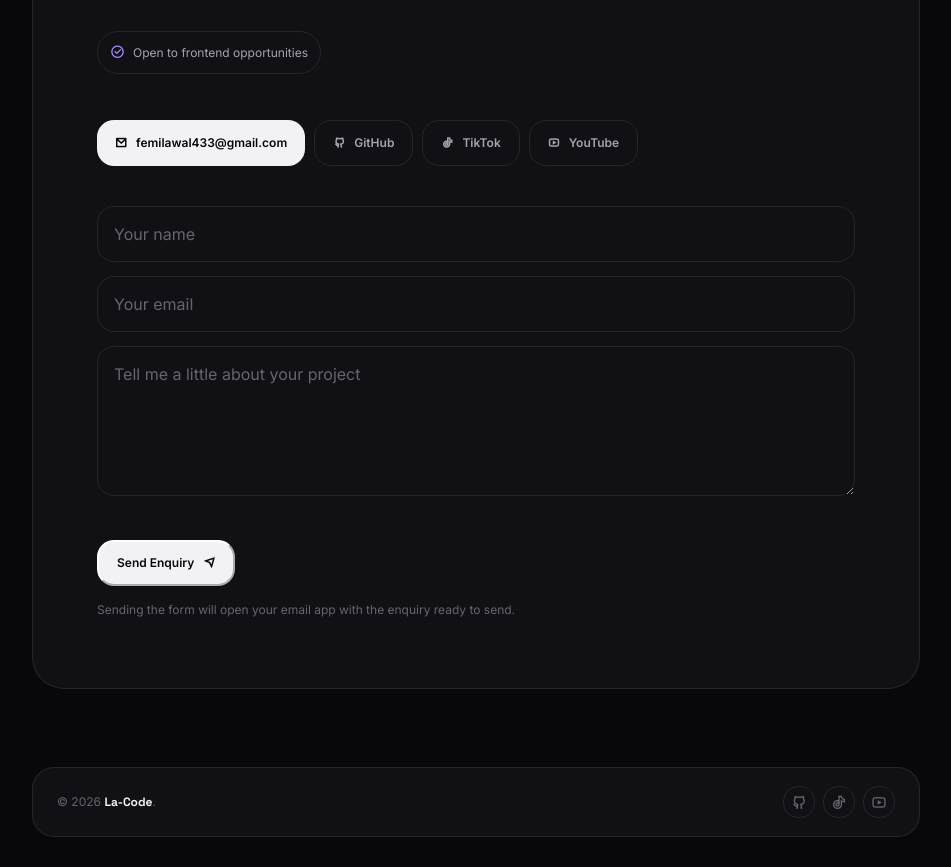
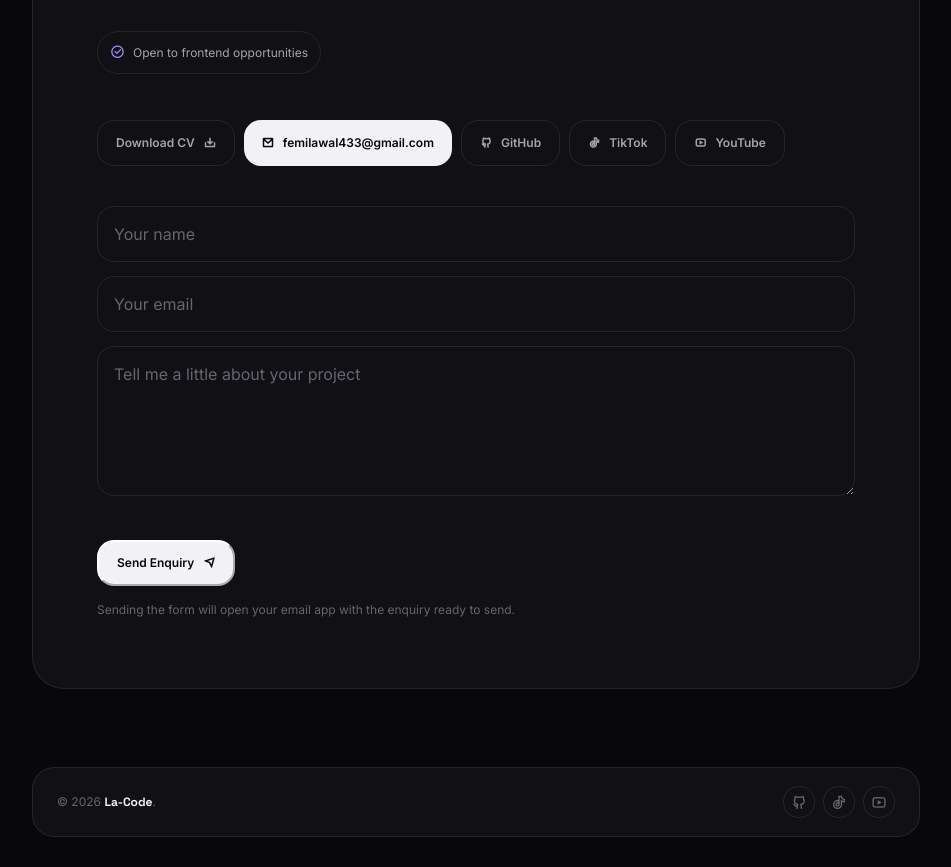
Before and after one commit to La-Pheme456/Portfolio-, a plain HTML site: page contact.html in a window 1280 px wide. Shown: the part 904-1771 px from the top of the page, without its empty margins (324-1275 px from the left). Drawn offline with nearby package versions, Linux system fonts and the light colour scheme.

Commit message:
Add downloadable CV to homepage and contact page

```diff
--- a/contact.html
+++ b/contact.html
@@ -168,6 +168,7 @@
             <p class="availability-note"><i class="ri-checkbox-circle-line" aria-hidden="true"></i> Open to frontend opportunities</p>
 
             <div class="contact-actions">
+              <a href="assets/Lawal_Oluwafemi_CV_With_JavaScript.pdf" class="button button-outline" download="Lawal_Oluwafemi_CV.pdf">Download CV <i class="ri-download-2-line" aria-hidden="true"></i></a>
               <a
                 href="mailto:femilawal433@gmail.com"
                 class="button button-primary"
```
Also changed, not shown: index.html (+1 -0 lines), 1 other file.
